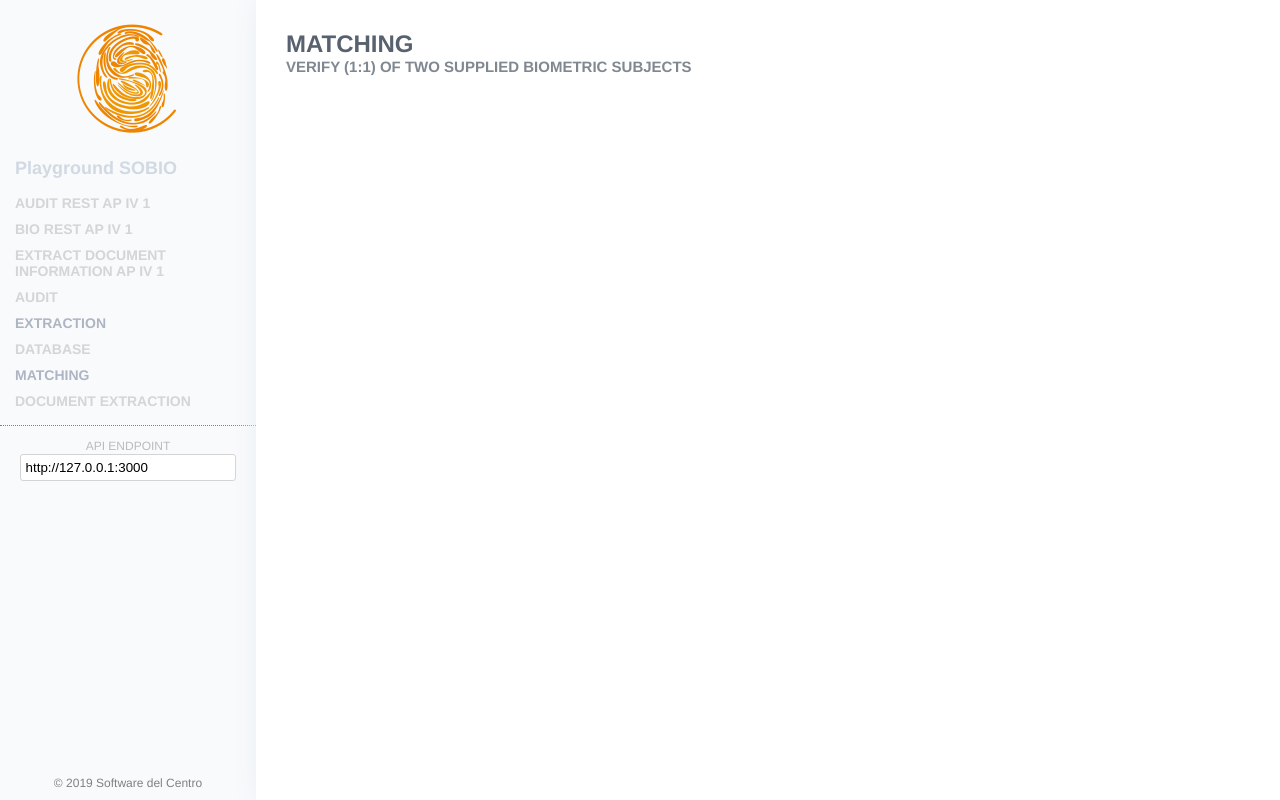
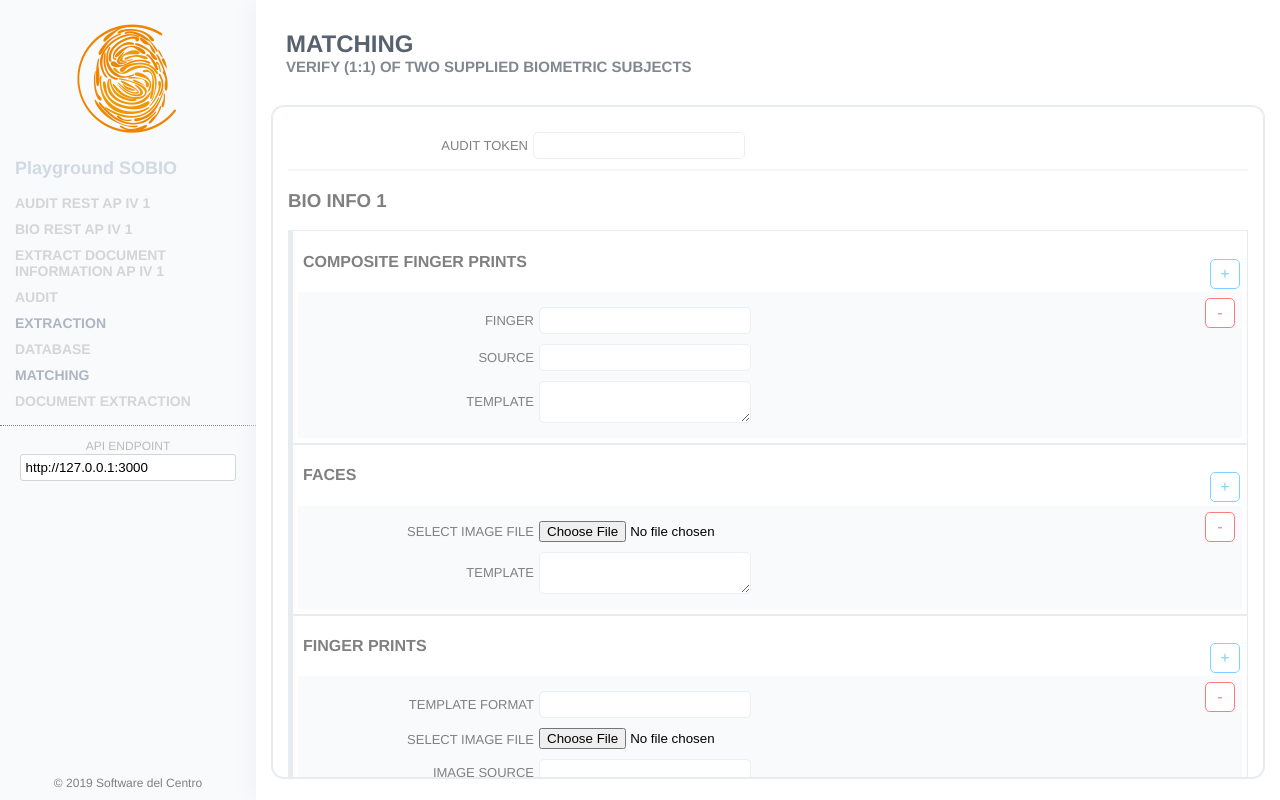
Before and after one commit to softwaredelcentro/sobio-playground, an Angular app: page /matching/verify-t2t in a window 1280 px wide. Built offline with nearby package versions, Linux system fonts and the light colour scheme.

Commit message:
Formulario Bio Info 1

```diff
--- /dev/null
+++ b/src/app/dataTypeObjects/varifyT2t.ts
@@ -0,0 +1,57 @@
+export class FingerPrintMatchingParams {
+    maxRotation: number;
+    useOnlyAnsi378: boolean;
+}
+
+export class T2tParams {
+    faceMatchingParams: any;
+    far: number;
+    fingerPrintMatchingParams: FingerPrintMatchingParams = new FingerPrintMatchingParams();
+    voiceMatchingParams: any;
+}
+
+export class CompositeFingerPrints {
+    dedo: string;
+    images: any[];
+    source: string;
+    template: string;
+}
+
+export class Faces {
+    image: string;
+    template: string;
+}
+
+export class FingerPrints {
+    formatoTemplate: string;
+    image: string;
+    imageSource: string;
+    position: string;
+    template: string;
+}
+
+export class TextDependentVoices {
+    audio: string;
+    phaseID: number;
+    template: string;
+}
+
+export class TextIndependentVoice {
+    audio: string;
+    template: string;
+}
+
+export class BioInfo {
+    compositeFingerPrints: CompositeFingerPrints[] = [new CompositeFingerPrints()];
+    faces: Faces[] = [new Faces()];
+    fingerPrints: FingerPrints[] = [new FingerPrints()];
+    textDependentVoices: TextDependentVoices[] = [new TextDependentVoices()];
+    textIndependentVoice: TextIndependentVoice[] = [new TextIndependentVoice()];
+}
+
+export class VerifyT2t {
+    auditToken: string;
+    bioInfo1: BioInfo = new BioInfo();
+    bioInfo2: BioInfo = new BioInfo();
+    params: T2tParams = new T2tParams();
+}
--- a/src/app/pages/matching/verify-t2t/verify-t2t.component.html
+++ b/src/app/pages/matching/verify-t2t/verify-t2t.component.html
@@ -1 +1,171 @@
 <app-header title="MATCHING" subtitle="Verify (1:1) of two supplied biometric subjects"></app-header>
+<app-loader [isLoading]="loading"></app-loader>
+<section id="response" *ngIf="step==2">
+  <div class="url"><span class="method">POST</span> {{urlEndpoint}}</div>
+  <code [class.error]="error">
+      {{jsonResponse}}
+    </code>
+  <div class="responses" *ngIf="response">
+    <div class="responseProcessed">
+    </div>
+  </div>
+</section>
+<form *ngIf="step==1">
+  <section>
+    <div class="inputRow">
+      <label>
+        Audit Token
+      </label>
+      <input type="text" name="auditToken" [(ngModel)]="dto.auditToken">
+    </div>
+  </section>
+  <section>
+    <header>
+      <h3>Bio Info 1</h3>
+    </header>
+    <section>
+      <header>
+        <h4>Composite Finger Prints</h4>
+        <button class="rightButton" (click)="addCompositeFinger()">+</button>
+      </header>
+      <!-- ESTO ES UN ARREGLO -->
+      <div class="composedBlock" *ngFor="let item of dto.bioInfo1.compositeFingerPrints; let idx = index;">
+        <button class="rightButton red" (click)="removeCompositeFinger(idx)">-</button>
+        <div class="inputRow">
+          <label>
+            Finger
+          </label>
+          <input type="text" name="bi1_dedo_composite" [(ngModel)]="dto.bioInfo1.compositeFingerPrints[idx].dedo">
+          <!-- <select name="bi1_dedo">
+          <option value="RIGHT_THUMB">Right Thumb</option>
+        </select> -->
+        </div>
+        <!-- IMAGES [0] -->
+        <div class="inputRow">
+          <label>
+            Source
+          </label>
+          <input type="text" name="bi1_source_composite" [(ngModel)]="dto.bioInfo1.compositeFingerPrints[idx].source">
+          <!-- <select name="bi1_source">
+          <option value="LIVE_FINGERPRINT">Live Fingerprint</option>
+        </select> -->
+        </div>
+        <div class="inputRow">
+          <label>
+            Template
+          </label>
+          <textarea name="bi1_template_composite"
+            [(ngModel)]="dto.bioInfo1.compositeFingerPrints[idx].template"></textarea>
+        </div>
+      </div>
+    </section>
+    <section>
+      <header>
+        <h4>Faces</h4>
+        <button class="rightButton" (click)="addFace()">+</button>
+      </header>
+      <div class="composedBlock" *ngFor="let item of dto.bioInfo1.faces; let idx = index;">
+        <button class="rightButton red" (click)="removeFace(idx)">-</button>
+        <div class="inputRow">
+          <label>
+            Select image file
+          </label>
+          <input type="file" accept="image/*" (change)="bi1_image_faces_change(idx)" #bi1_image_faces>
+        </div>
+        <div class="inputRow">
+          <label>
+            Template
+          </label>
+          <textarea name="bi1_template_faces" [(ngModel)]="dto.bioInfo1.faces[idx].template"></textarea>
+        </div>
+      </div>
+    </section>
+    <section>
+      <header>
+        <h4>Finger Prints</h4>
+        <button class="rightButton" (click)="addFPrint()">+</button>
+      </header>
+      <div class="composedBlock" *ngFor="let item of dto.bioInfo1.faces; let idx = index;">
+        <div class="inputRow">
+          <button class="rightButton red" (click)="removeFPrint(idx)">-</button>
+          <label>
+            Template Format
+          </label>
+          <input type="text" name="bi1_template_format_fp" [(ngModel)]="dto.bioInfo1.fingerPrints[idx].formatoTemplate">
+        </div>
+        <div class="inputRow">
+          <label>
+            Select image file
+          </label>
+          <input type="file" accept="image/*" (change)="bi1_image_fprints_change(idx)" #bi1_image_fprints>
+        </div>
+        <div class="inputRow">
+          <label>
+            Image Source
+          </label>
+          <input type="text" name="bi1_imagesource_fp" [(ngModel)]="dto.bioInfo1.fingerPrints[idx].imageSource">
+        </div>
+        <div class="inputRow">
+          <label>
+            Position
+          </label>
+          <input type="text" name="bi1_position_fp" [(ngModel)]="dto.bioInfo1.fingerPrints[idx].position">
+        </div>
+        <div class="inputRow">
+          <label>
+            Template
+          </label>
+          <textarea name="bi1_template_fp" [(ngModel)]="dto.bioInfo1.fingerPrints[idx].template"></textarea>
+        </div>
+      </div>
+    </section>
+    <section>
+      <header>
+        <h4>Text Dependent Voices</h4>
+        <button class="rightButton" (click)="addTDV()">+</button>
+      </header>
+      <div class="composedBlock" *ngFor="let item of dto.bioInfo1.textDependentVoices; let idx = index;">
+        <button class="rightButton red" (click)="removeTDV(idx)">-</button>
+        <div class="inputRow">
+          <label>
+            Select audio file
+          </label>
+          <input type="file" accept="video/*" (change)="bi1_audio_tdv_change(idx)" #bi1_audio_tdv>
+        </div>
+        <div class="inputRow">
+          <label>
+            Phase ID
+          </label>
+          <input type="number" name="bi1_phaseid_tdv" [(ngModel)]="dto.bioInfo1.textDependentVoices[idx].phraseId">
+        </div>
+        <div class="inputRow">
+          <label>
+            Template
+          </label>
+          <textarea name="bi1_template_tdv" [(ngModel)]="dto.bioInfo1.textDependentVoices[idx].template"></textarea>
+        </div>
+      </div>
+    </section>
+    <section>
+      <header>
+        <h4>Text Independent Voices</h4>
+        <button class="rightButton" (click)="addTIV()">+</button>
+      </header>
+      <div class="composedBlock" *ngFor="let item of dto.bioInfo1.textIndependentVoice; let idx = index;">
+        <button class="rightButton red" (click)="removeTIV(idx)">-</button>
+        <div class="inputRow">
+          <label>
+            Select audio file
+          </label>
+          <input type="file" value="" accept="video/*" (change)="bi1_audio_tiv_change(idx)" #bi1_audio_tiv>
+        </div>
+        <div class="inputRow">
+          <label>
+            Template
+          </label>
+          <textarea name="bi1_template_tiv" [(ngModel)]="dto.bioInfo1.textDependentVoices.template"></textarea>
+        </div>
+      </div>
+    </section>
+  </section>
+</form>
--- a/src/app/pages/matching/verify-t2t/verify-t2t.component.ts
+++ b/src/app/pages/matching/verify-t2t/verify-t2t.component.ts
@@ -1,15 +1,63 @@
 import { Component, OnInit } from '@angular/core';
+import { VerifyT2t, CompositeFingerPrints, TextIndependentVoice, TextDependentVoices, FingerPrints, Faces } from 'src/app/dataTypeObjects/varifyT2t';
 
 @Component({
   selector: 'app-verify-t2t',
   templateUrl: './verify-t2t.component.html',
-  styleUrls: ['./verify-t2t.component.sass']
+  styleUrls: ['./verify-t2t.component.sass', '../../../shared-styles/forms.scss', '../../../shared-styles/playground-response.scss']
 })
 export class VerifyT2tComponent implements OnInit {
 
-  constructor() { }
+  isLoading: boolean;
+  step: number;
+  dto: VerifyT2t;
+
+  constructor() {
+    this.isLoading = false;
+    this.step = 1;
+    this.dto = new VerifyT2t();
+  }
 
   ngOnInit() {
   }
 
+  addCompositeFinger() {
+    this.dto.bioInfo1.compositeFingerPrints.push(new CompositeFingerPrints());
+  }
+
+  removeCompositeFinger(idx: number) {
+    this.dto.bioInfo1.compositeFingerPrints.splice(idx, 1);
+  }
+
+  addFace() {
+    this.dto.bioInfo1.faces.push(new Faces());
+  }
+
+  removeFace(idx: number) {
+    this.dto.bioInfo1.faces.splice(idx, 1);
+  }
+
+  addFPrint() {
+    this.dto.bioInfo1.fingerPrints.push(new FingerPrints());
+  }
+
+  removeFPrint(idx: number) {
+    this.dto.bioInfo1.fingerPrints.splice(idx, 1);
+  }
+
+  addTDV() {
+    this.dto.bioInfo1.textDependentVoices.push(new TextDependentVoices());
+  }
+
+  removeTDV(idx: number) {
+    this.dto.bioInfo1.textDependentVoices.splice(idx, 1);
+  }
+
+  addTIV() {
+    this.dto.bioInfo1.textIndependentVoice.push(new TextIndependentVoice());
+  }
+
+  removeTIV(idx: number) {
+    this.dto.bioInfo1.textIndependentVoice.splice(idx, 1);
+  }
 }
--- a/src/app/shared-styles/forms.scss
+++ b/src/app/shared-styles/forms.scss
@@ -15,6 +15,9 @@ form {
             h4 {
                 padding-left: 10px;
             }
+            header {
+                position: relative;
+            }
             border-bottom: 0px;
             border: 1px solid #e6ecf0;
             border-left: 5px solid #e6ecf0;
@@ -30,19 +33,27 @@ form {
                 text-transform: uppercase;
                 font-size: 13px;
                 color: gray;
+                vertical-align: middle;
             }
         }
         &:last-child {
             border-bottom: 0px;
         }
+        .composedBlock {
+            background: #f9fafc;
+            margin: 5px;
+            padding: 5px 0px;
+            position: relative;
+        }
     }
     height: calc(100% - 160px);
     overflow-y: scroll;
-    input[type=text], input[type=number]{
+    input[type=text], input[type=number], textarea{
         width: 200px;
         padding: 5px;
         border-radius: 5px;
         border: 1px solid #ebeff3;
+        vertical-align: middle;
         &:hover, &:focus{
             outline: none;
             border: 1px solid #aae3ff;
@@ -63,9 +74,27 @@ form {
         background-color: white;
         cursor: pointer;
         transition: color 0.2s, background-color 0.2s;
-        &:hover {
+        &.rightButton{
+            position: absolute;
+            width: 30px;
+            height: 30px;
+            right: 7px;
+            margin: 0px;
+            top: 6px;
+            padding: 0px;
+        }
+        &:hover, &:active, &:focus {
             color: white;
             background-color: #7bd3ff;
+            outline: none;
+        }
+        &.red{
+            border: 1px solid #ff7b7b;
+            color: #ff7b7b;
+            &:hover, &:active, &:focus {
+                color: white;
+                background-color: #ff7b7b;
+            }
         }
     }
 }
```
